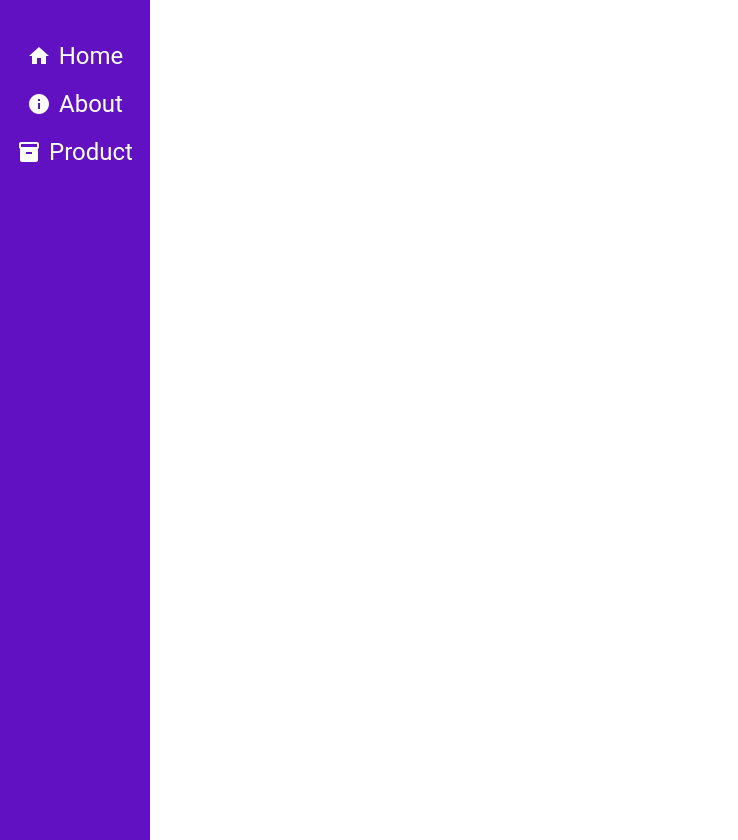
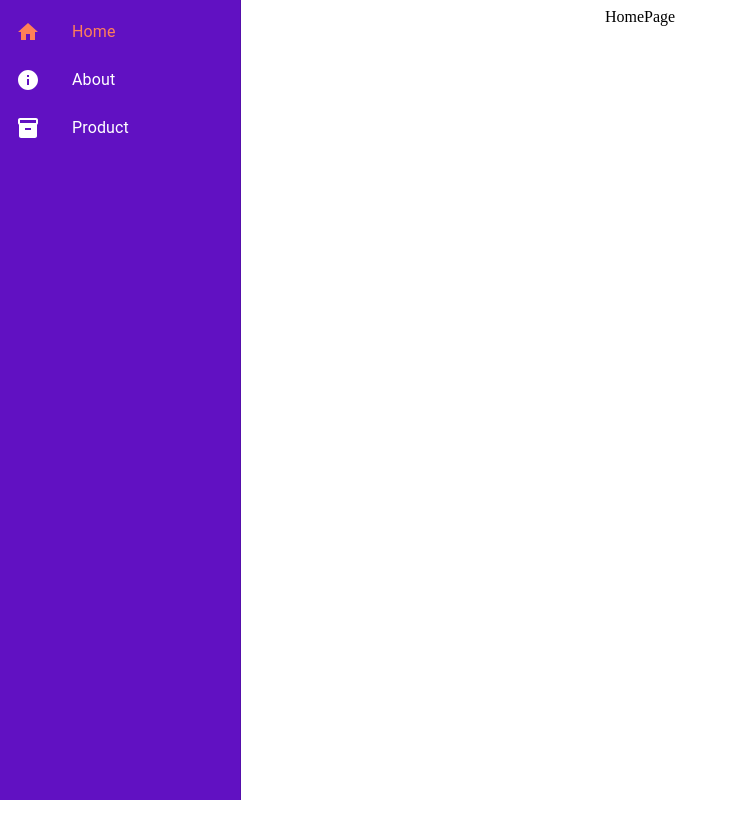
Before and after one commit to nirojneupane10/dashboard, a React (Vite) app: page / in a window 1280 px wide. Shown: the whole page, without its empty margins (0-738 px from the left). After the commit the page ends 800 px from the top, so only its background shows below. Built offline with nearby package versions, Linux system fonts and the light colour scheme.

Commit message:
Sidebar added with navigation

```diff
--- a/package.json
+++ b/package.json
@@ -17,7 +17,8 @@
     "@mui/x-date-pickers": "^7.14.0",
     "material-react-table": "^2.13.1",
     "react": "^18.3.1",
-    "react-dom": "^18.3.1"
+    "react-dom": "^18.3.1",
+    "react-router-dom": "^6.26.1"
   },
   "devDependencies": {
     "@eslint/js": "^9.9.0",
--- a/src/App.tsx
+++ b/src/App.tsx
@@ -1,12 +1,12 @@
 import { ThemeProvider } from "@mui/material";
 import "./App.css";
 import theme from "./providers/ThemeProvider";
-import Sidebar from "./components/sidebar/Sidebar";
+import Routes from "./router/Routes";
 
 function App() {
   return (
     <ThemeProvider theme={theme}>
-      <Sidebar />
+      <Routes />
     </ThemeProvider>
   );
 }
--- /dev/null
+++ b/src/components/layout/SidebarLayout.tsx
@@ -0,0 +1,15 @@
+import { Outlet } from "react-router-dom";
+import Sidebar from "../sidebar/Sidebar";
+
+const SidebarLayout = () => {
+  return (
+    <>
+      <Sidebar />
+      <main>
+        <Outlet />
+      </main>
+    </>
+  );
+};
+
+export default SidebarLayout;
--- a/src/components/sidebar/Sidebar.tsx
+++ b/src/components/sidebar/Sidebar.tsx
@@ -1,46 +1,60 @@
-import { Box } from "@mui/material";
-import SidebarItems, { SidebarItemProps } from "./SidebarItems";
+import {
+  Drawer,
+  List,
+  ListItem,
+  ListItemIcon,
+  ListItemText,
+} from "@mui/material";
+import { NavLink } from "react-router-dom";
 import HomeIcon from "@mui/icons-material/Home";
 import InfoIcon from "@mui/icons-material/Info";
 import Inventory2Icon from "@mui/icons-material/Inventory2";
 
 const Sidebar = () => {
-  const sidebarItem: SidebarItemProps[] = [
-    {
-      name: "Home",
-      icon: <HomeIcon />,
-    },
-    {
-      name: "About",
-      icon: <InfoIcon />,
-    },
-    {
-      name: "Product",
-      icon: <Inventory2Icon />,
-    },
+  const sidebarItems = [
+    { name: "Home", icon: <HomeIcon />, link: "/" },
+    { name: "About", icon: <InfoIcon />, link: "/about" },
+    { name: "Product", icon: <Inventory2Icon />, link: "/product" },
   ];
+
   return (
-    <Box
-      bgcolor="primary.main"
-      width={150}
-      height="100vh"
-      color="white"
-      display="flex"
-      gap={2}
-      flexDirection="column"
-      pt={5}
-      justifyItems="center"
-      alignItems="center"
-      position="absolute"
-      top={0}
-      bottom={0}
-      left={0}
+    <Drawer
+      variant="permanent"
+      sx={{
+        width: 240,
+        flexShrink: 0,
+        "& .MuiDrawer-paper": {
+          width: 240,
+          backgroundColor: "primary.main",
+          color: "white",
+        },
+      }}
     >
-      {sidebarItem &&
-        sidebarItem.map((info, index) => (
-          <SidebarItems name={info.name} icon={info.icon} key={index} />
+      <List>
+        {sidebarItems.map((item, index) => (
+          <ListItem
+            key={index}
+            component={NavLink}
+            to={item.link}
+            sx={{
+              color: "white",
+              "&.active": {
+                color: "secondary.main",
+              },
+              "&:hover": {
+                color: "secondary.main",
+                cursor: "pointer",
+              },
+            }}
+          >
+            <ListItemIcon sx={{ color: "inherit" }} aria-label={item.name}>
+              {item.icon}
+            </ListItemIcon>
+            <ListItemText primary={item.name} />
+          </ListItem>
         ))}
-    </Box>
+      </List>
+    </Drawer>
   );
 };
 
--- a/src/components/sidebar/SidebarItems.tsx
+++ /dev/null
@@ -1,27 +0,0 @@
-import { Box, Icon, Typography } from "@mui/material";
-
-export type SidebarItemProps = {
-  name: string;
-  icon: JSX.Element;
-};
-
-const SidebarItems = ({ name, icon }: SidebarItemProps) => {
-  return (
-    <Box
-      sx={{
-        "&:hover": {
-          color: "secondary.main",
-          cursor: "pointer",
-        },
-      }}
-      display="flex"
-      alignItems="center"
-      gap={1}
-    >
-      <Icon>{icon}</Icon>
-      <Typography variant="h5">{name}</Typography>
-    </Box>
-  );
-};
-
-export default SidebarItems;
--- /dev/null
+++ b/src/pages/AboutPage.tsx
@@ -0,0 +1,11 @@
+import { Box } from "@mui/material";
+
+const AboutPage = () => {
+  return (
+    <Box display="flex" justifyContent={"center"} alignItems={"center"}>
+      About Page
+    </Box>
+  );
+};
+
+export default AboutPage;
--- /dev/null
+++ b/src/pages/HomePage.tsx
@@ -0,0 +1,11 @@
+import { Box } from "@mui/material";
+
+const HomePage = () => {
+  return (
+    <Box display="flex" justifyContent={"center"} alignItems={"center"}>
+      HomePage
+    </Box>
+  );
+};
+
+export default HomePage;
--- /dev/null
+++ b/src/pages/product/Product.tsx
@@ -0,0 +1,11 @@
+import { Box } from "@mui/material";
+
+const Product = () => {
+  return (
+    <Box display="flex" justifyContent={"center"} alignItems={"center"}>
+      Product Page
+    </Box>
+  );
+};
+
+export default Product;
--- /dev/null
+++ b/src/router/Routes.tsx
@@ -0,0 +1,49 @@
+import React, { Suspense } from "react";
+import {
+  createBrowserRouter,
+  createRoutesFromElements,
+  Route,
+  RouterProvider,
+} from "react-router-dom";
+import SidebarLayout from "../components/layout/SidebarLayout";
+
+const HomePage = React.lazy(() => import("../pages/HomePage"));
+const AboutPage = React.lazy(() => import("../pages/AboutPage"));
+const Product = React.lazy(() => import("../pages/product/Product"));
+
+const router = createBrowserRouter(
+  createRoutesFromElements(
+    <Route path="/" element={<SidebarLayout />}>
+      <Route
+        index
+        element={
+          <Suspense fallback={<div>Loading...</div>}>
+            <HomePage />
+          </Suspense>
+        }
+      />
+      <Route
+        path="/about"
+        element={
+          <Suspense fallback={<div>Loading...</div>}>
+            <AboutPage />
+          </Suspense>
+        }
+      />
+      <Route
+        path="/product"
+        element={
+          <Suspense fallback={<div>Loading...</div>}>
+            <Product />
+          </Suspense>
+        }
+      />
+    </Route>
+  )
+);
+
+const Routes = () => {
+  return <RouterProvider router={router} />;
+};
+
+export default Routes;
```
Also changed, not shown: 1 other file (tests, documents, lock files or other folders).
